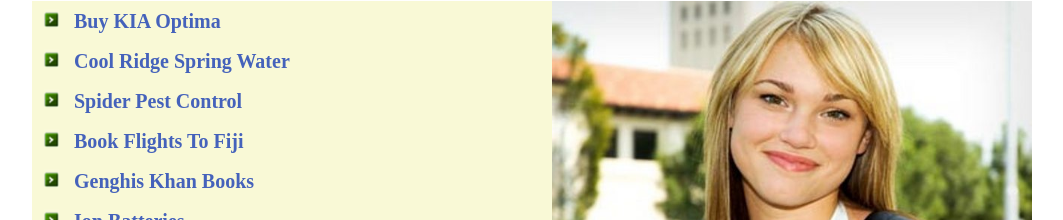
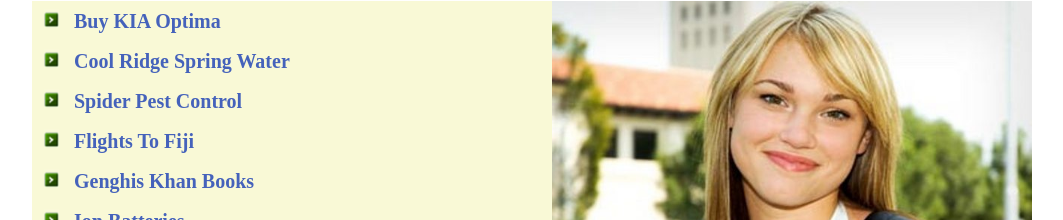
Before and after one commit to MentalPlayers/mentalplayers.github.io, a plain HTML site: page index.html in a window 1280 px wide. Shown: the part 148-368 px from the top of the page, without its empty margins (108-1171 px from the left). Drawn offline with Linux system fonts and the light colour scheme.

Commit message:
Update index.html

```diff
--- a/index.html
+++ b/index.html
@@ -29,7 +29,7 @@
 									<td><span style="font-size:20px"><span style="color:#4562bb"><strong>&nbsp; </strong></span></span><img alt="" height="19" src="button2.jpg" width="15" /><span style="font-size:20px"><span style="color:#4562bb"><strong>&nbsp; &nbsp;Spider Pest Control</strong></span></span></td>
 								</tr>
 								<tr>
-									<td><span style="font-size:20px"><span style="color:#4562bb"><strong>&nbsp; </strong></span></span><img alt="" height="19" src="button2.jpg" width="15" /><span style="font-size:20px"><span style="color:#4562bb"><strong>&nbsp; &nbsp;Book Flights To Fiji</strong></span></span></td>
+									<td><span style="font-size:20px"><span style="color:#4562bb"><strong>&nbsp; </strong></span></span><img alt="" height="19" src="button2.jpg" width="15" /><span style="font-size:20px"><span style="color:#4562bb"><strong>&nbsp; &nbsp;Flights To Fiji</strong></span></span></td>
 								</tr>
 								<tr>
 									<td><span style="font-size:20px"><span style="color:#4562bb"><strong>&nbsp; </strong></span></span><img alt="" height="19" src="button2.jpg" width="15" /><span style="font-size:20px"><span style="color:#4562bb"><strong>&nbsp; &nbsp;Genghis Khan Books</strong></span></span></td>
```
